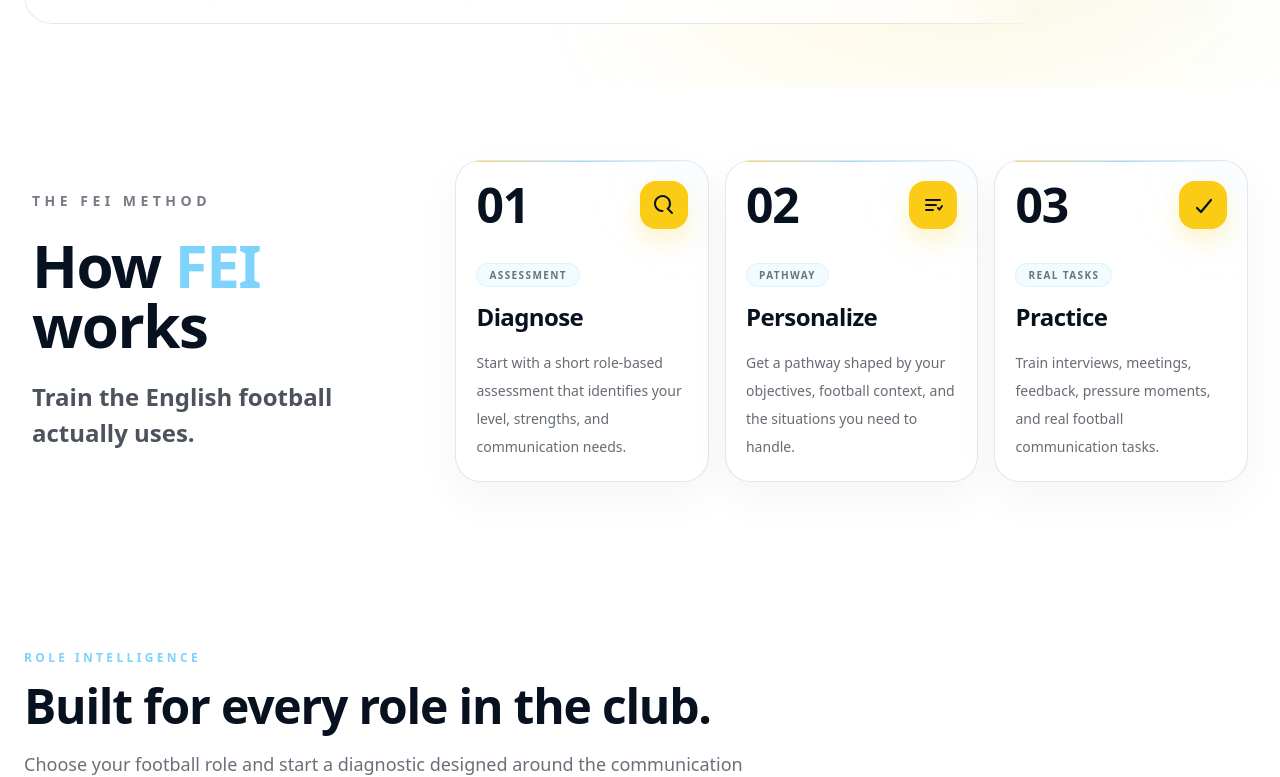
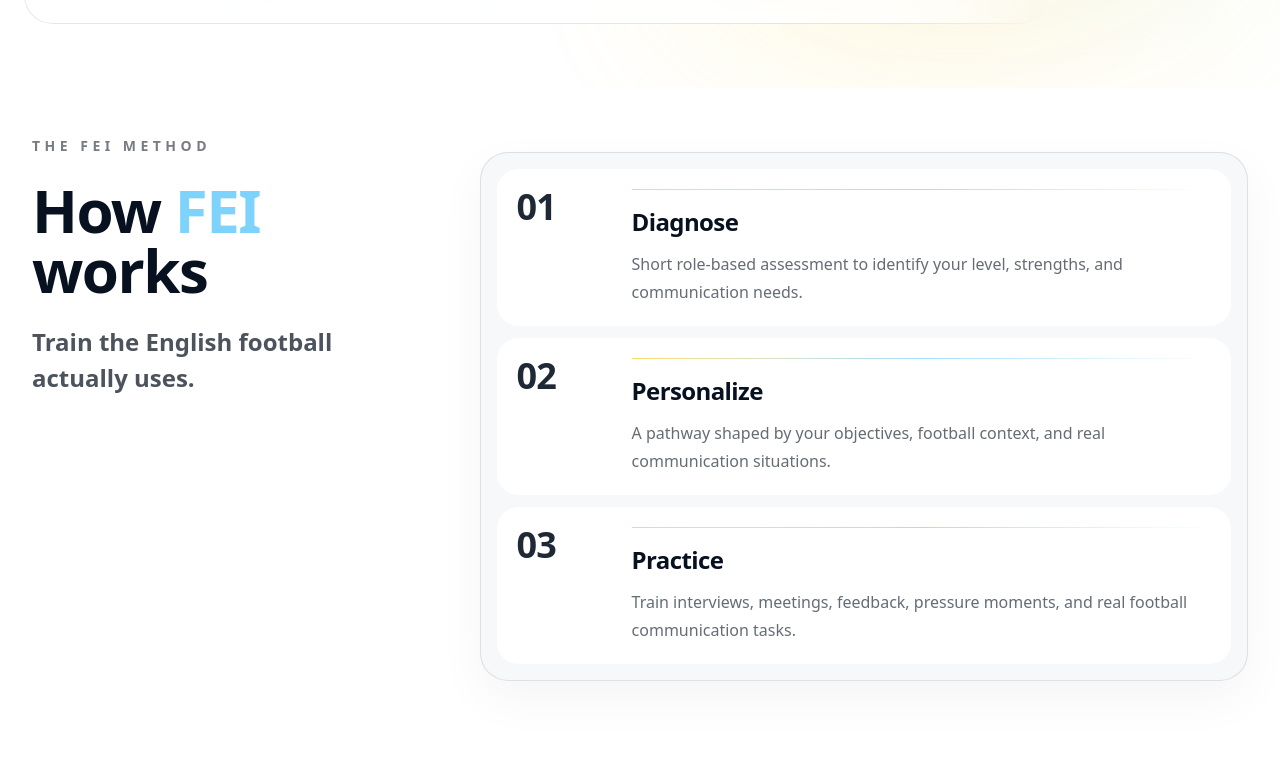
Before and after one commit to feifootball/fei-platform, a Next.js app: page / in a window 1280 px wide. Shown: the part 672-1449 px from the top of the page. Built offline with nearby package versions, Linux system fonts and the light colour scheme.

Commit message:
Simplify how it works layout

```diff
--- a/app/page.tsx
+++ b/app/page.tsx
@@ -220,10 +220,10 @@ export default function Home() {
         </div>
       </section>
 
-      <section id="how-it-works" className="bg-white px-5 py-14 sm:px-8 sm:py-18">
+      <section id="how-it-works" className="bg-white px-5 py-12 sm:px-8 sm:py-16">
         <div className="mx-auto max-w-7xl">
-          <div className="grid gap-10 lg:grid-cols-[0.75fr_1.55fr] lg:items-center">
-            <div>
+          <div className="grid gap-12 lg:grid-cols-[0.78fr_1.5fr] lg:items-start">
+            <div className="lg:-mt-4">
               <p className="text-sm font-black uppercase tracking-[0.32em] text-fei-bg/55">
                 {lang === "en" ? "THE FEI METHOD" : "EL MÉTODO FEI"}
               </p>
@@ -247,31 +247,23 @@ export default function Home() {
               </p>
             </div>
 
-            <div className="grid gap-4 md:grid-cols-3">
+            <div className="rounded-[1.75rem] border border-fei-bg/10 bg-[#F7F8FA] p-4 shadow-[0_18px_50px_rgba(7,17,31,0.045)]">
               {[
                 {
                   number: "01",
                   title: lang === "en" ? "Diagnose" : "Diagnostica",
                   description:
                     lang === "en"
-                      ? "Start with a short role-based assessment that identifies your level, strengths, and communication needs."
-                      : "Empieza con una evaluación breve por rol que identifica tu nivel, fortalezas y necesidades de comunicación.",
-                  tag: lang === "en" ? "Assessment" : "Evaluación",
-                  icon: (
-                    <path d="M10.5 18a7.5 7.5 0 1 1 5.3-2.2L20 20" stroke="currentColor" strokeWidth="2" strokeLinecap="round" />
-                  ),
+                      ? "Short role-based assessment to identify your level, strengths, and communication needs."
+                      : "Evaluación breve por rol para identificar tu nivel, fortalezas y necesidades de comunicación.",
                 },
                 {
                   number: "02",
                   title: lang === "en" ? "Personalize" : "Personaliza",
                   description:
                     lang === "en"
-                      ? "Get a pathway shaped by your objectives, football context, and the situations you need to handle."
-                      : "Recibe una ruta ajustada a tus objetivos, tu contexto futbolístico y las situaciones que necesitas manejar.",
-                  tag: lang === "en" ? "Pathway" : "Ruta",
-                  icon: (
-                    <path d="M5 7h14M5 12h10M5 17h7M17 15l1.5 1.5L21 13" stroke="currentColor" strokeWidth="2" strokeLinecap="round" strokeLinejoin="round" />
-                  ),
+                      ? "A pathway shaped by your objectives, football context, and real communication situations."
+                      : "Una ruta ajustada a tus objetivos, contexto futbolístico y situaciones reales de comunicación.",
                 },
                 {
                   number: "03",
@@ -280,41 +272,28 @@ export default function Home() {
                     lang === "en"
                       ? "Train interviews, meetings, feedback, pressure moments, and real football communication tasks."
                       : "Entrena entrevistas, reuniones, feedback, presión competitiva y tareas reales de comunicación en fútbol.",
-                  tag: lang === "en" ? "Real tasks" : "Tareas reales",
-                  icon: (
-                    <path d="M6 15l4 4L20 7" stroke="currentColor" strokeWidth="2.2" strokeLinecap="round" strokeLinejoin="round" />
-                  ),
                 },
-              ].map((step) => (
+              ].map((step, index) => (
                 <div
                   key={step.number}
-                  className="group relative overflow-hidden rounded-[1.6rem] border border-fei-bg/10 bg-white p-5 shadow-[0_16px_45px_rgba(7,17,31,0.045)] transition duration-300 hover:-translate-y-1 hover:border-fei-sky/35 hover:shadow-[0_22px_60px_rgba(7,17,31,0.08)]"
+                  className={`grid gap-5 rounded-[1.35rem] bg-white px-5 py-5 transition duration-200 hover:bg-white/90 sm:grid-cols-[95px_1fr] ${
+                    index !== 0 ? "mt-3" : ""
+                  }`}
                 >
-                  <div className="absolute inset-x-5 top-0 h-px bg-gradient-to-r from-fei-yellow via-fei-sky to-transparent opacity-80 transition duration-300 group-hover:h-[2px]" />
-                  <div className="pointer-events-none absolute -right-10 -top-10 h-24 w-24 rounded-full bg-fei-sky/8 blur-2xl transition duration-300 group-hover:bg-fei-sky/16" />
-
-                  <div className="relative flex items-start justify-between gap-4">
-                    <p className="text-5xl font-black leading-none tracking-tight text-fei-bg transition duration-300 group-hover:text-fei-sky">
+                  <div>
+                    <p className="text-4xl font-black leading-none tracking-tight text-fei-bg/90">
                       {step.number}
                     </p>
-
-                    <div className="flex h-12 w-12 shrink-0 items-center justify-center rounded-2xl bg-fei-yellow text-fei-bg shadow-[0_12px_25px_rgba(250,204,21,0.22)] transition duration-300 group-hover:scale-105">
-                      <svg className="h-6 w-6" viewBox="0 0 24 24" fill="none" aria-hidden="true">
-                        {step.icon}
-                      </svg>
-                    </div>
                   </div>
 
-                  <div className="relative mt-8">
-                    <span className="rounded-full border border-fei-sky/20 bg-fei-sky/10 px-3 py-1 text-[10px] font-bold uppercase tracking-[0.14em] text-fei-bg/58">
-                      {step.tag}
-                    </span>
+                  <div>
+                    <div className="mb-4 h-px w-full bg-gradient-to-r from-fei-yellow via-fei-sky to-transparent opacity-70" />
 
-                    <h3 className="mt-4 text-2xl font-black tracking-tight text-fei-bg">
+                    <h3 className="text-2xl font-black tracking-tight text-fei-bg">
                       {step.title}
                     </h3>
 
-                    <p className="mt-4 text-sm leading-7 text-fei-bg/62">
+                    <p className="mt-3 max-w-2xl text-base leading-7 text-fei-bg/62">
                       {step.description}
                     </p>
                   </div>
```
